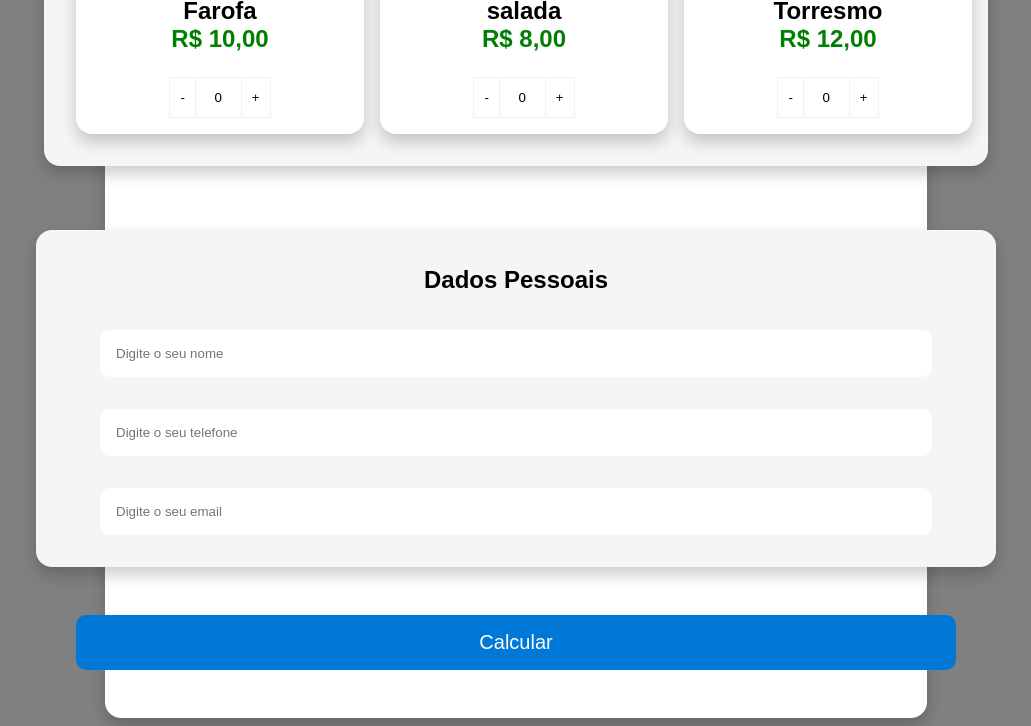
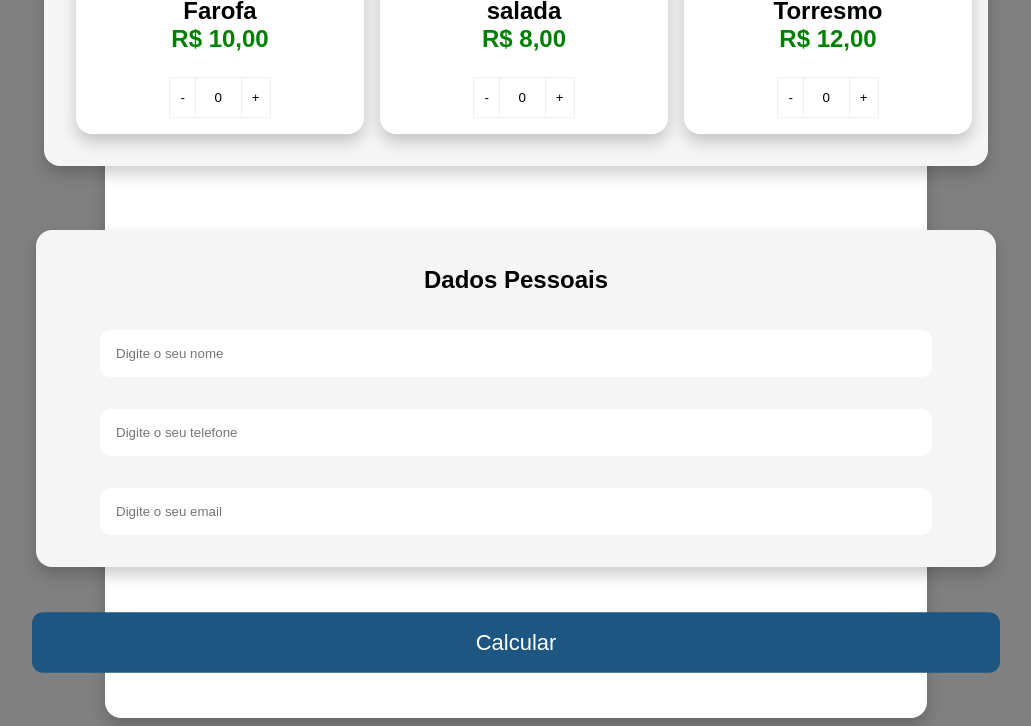
Before and after one commit to NicolasAFerro/Projeto_Menu, a plain HTML site: page index.html in a window 1280 px wide. In both pictures the pointer is over the button "Calcular". Shown: the part 1674-2400 px from the top of the page, without its empty margins (124-1155 px from the left). Drawn offline with Linux system fonts and the light colour scheme.

Commit message:
hover do mouse

```diff
--- a/styles.css
+++ b/styles.css
@@ -74,6 +74,11 @@ p {
   border-radius: 10px;
   margin: 1rem 3rem 1rem 3rem;
   border: none;
+  transition: all 0.3s ease;
+}
+#btnCalcular:hover {
+  background-color: rgb(29, 86, 129);
+  transform: scale(1.1);
 }
 
 .quantity {
```
